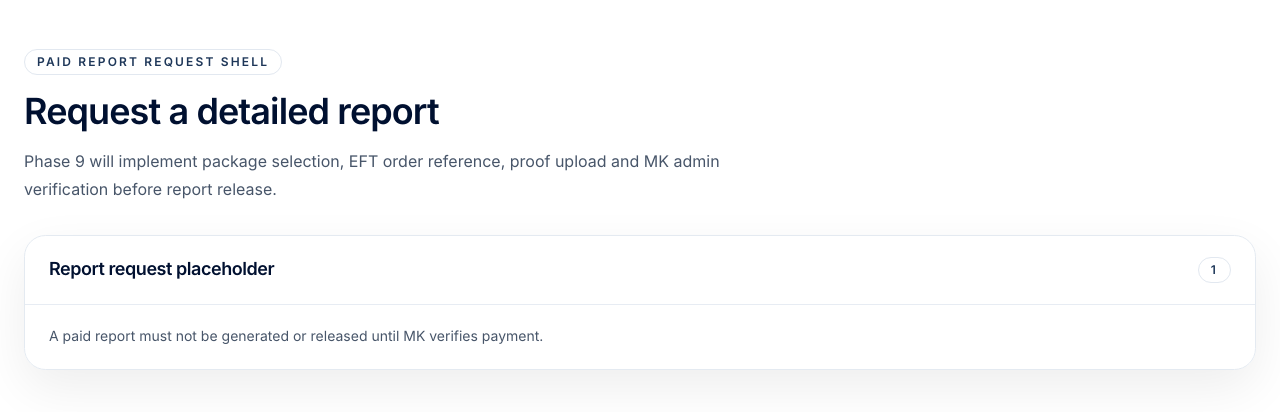
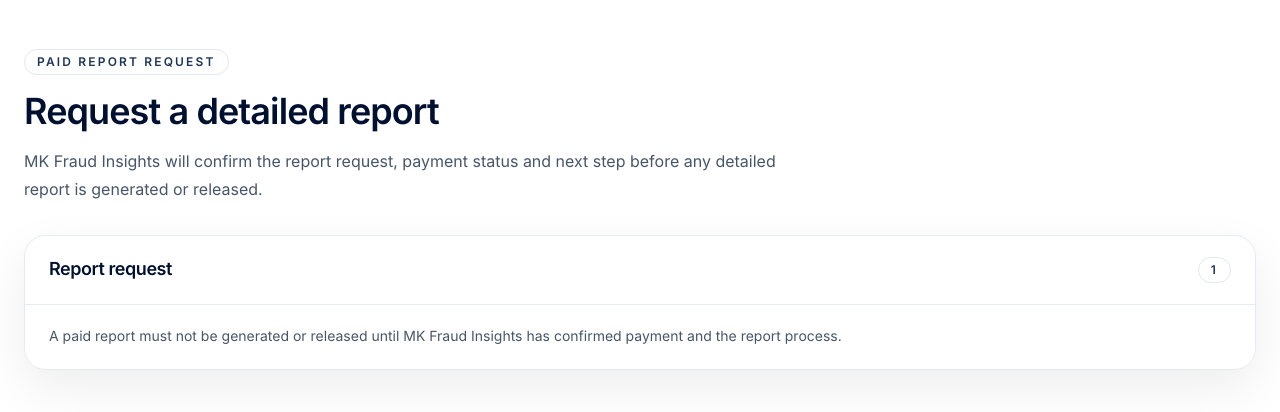
Before and after one commit to Tondani1995/mk-fraud-readiness-score, a Next.js app: page /score/report/request/1 in a window 1280 px wide. Shown: the top 412 px of the page. Built offline with nearby package versions, Linux system fonts and the light colour scheme; no server answers.

Commit message:
Apply Phase 10 ZIP testing fixes

```diff
--- a/src/app/report/request/[assessmentRef]/page.tsx
+++ b/src/app/report/request/[assessmentRef]/page.tsx
@@ -7,19 +7,19 @@ export default function ReportRequestShellPage({ params }: { params: { assessmen
   return (
     <SectionShell className="py-12">
       <PageHeader
-        eyebrow="Paid report request shell"
+        eyebrow="Paid report request"
         title="Request a detailed report"
-        description="Phase 9 will implement package selection, EFT order reference, proof upload and MK admin verification before report release."
+        description="MK Fraud Insights will confirm the report request, payment status and next step before any detailed report is generated or released."
       />
       <Card>
         <CardHeader>
           <div className="flex flex-col gap-3 md:flex-row md:items-center md:justify-between">
-            <CardTitle>Report request placeholder</CardTitle>
+            <CardTitle>Report request</CardTitle>
             <Badge>{params.assessmentRef}</Badge>
           </div>
         </CardHeader>
         <CardContent className="text-sm leading-6 text-mk-muted">
-          A paid report must not be generated or released until MK verifies payment.
+          A paid report must not be generated or released until MK Fraud Insights has confirmed payment and the report process.
         </CardContent>
       </Card>
     </SectionShell>
--- a/src/lib/reports/assemble-report-data.ts
+++ b/src/lib/reports/assemble-report-data.ts
@@ -23,7 +23,7 @@ export class ReportAssemblyError extends Error {
   }
 }
 
-const ELIGIBLE_ORDER_STATUSES = new Set(['payment_received', 'verified']);
+const ELIGIBLE_ORDER_STATUSES = new Set(['payment_received']);
 
 export async function assembleReportData(orderReference: string): Promise<AssembledReportData> {
   const supabase = createSupabaseServiceClient();
--- a/src/lib/reports/select-content-blocks.ts
+++ b/src/lib/reports/select-content-blocks.ts
@@ -29,7 +29,7 @@ export function selectContent(data: AssembledReportData, blocks: ContentBlock[])
   for (const domain of data.domainResults) {
     const band = bandForScore(domain.rawScore);
     const block = firstBlock(blocks, (item) =>
-      item.blockType === 'domain_narrative' && item.domainCode === domain.domainName && item.maturityBand === band
+      item.blockType === 'domain_narrative' && item.domainCode === domain.domainCode && item.maturityBand === band
     );
     domainNarratives[domain.domainName] = {
       title: block?.title ?? domainTitle(domain.domainName, domain.rawScore),
@@ -41,7 +41,7 @@ export function selectContent(data: AssembledReportData, blocks: ContentBlock[])
   const gapCommentary: SelectedContent['gapCommentary'] = {};
   data.criticalMajorGaps.forEach((gap, index) => {
     const block = firstBlock(blocks, (item) =>
-      item.blockType === 'gap_commentary' && item.domainCode === gap.domainName && (gap.isCriticalGap ? item.severity === 'critical' : item.severity === 'major')
+      item.blockType === 'gap_commentary' && item.domainCode === gap.domainCode && (gap.isCriticalGap ? item.severity === 'critical' : item.severity === 'major')
     );
     gapCommentary[`gap-${index}`] = {
       body: applyTokens(block?.body ?? `${gap.prompt} is a priority control gap because it weakens the organisation's ability to prevent, detect or respond to fraud in ${gap.domainName}.`, data),
```
Also changed, not shown: scripts/phase10-premium-report-tests.mjs (+15 -1 lines), 2 other files (tests, documents, lock files or other folders).
